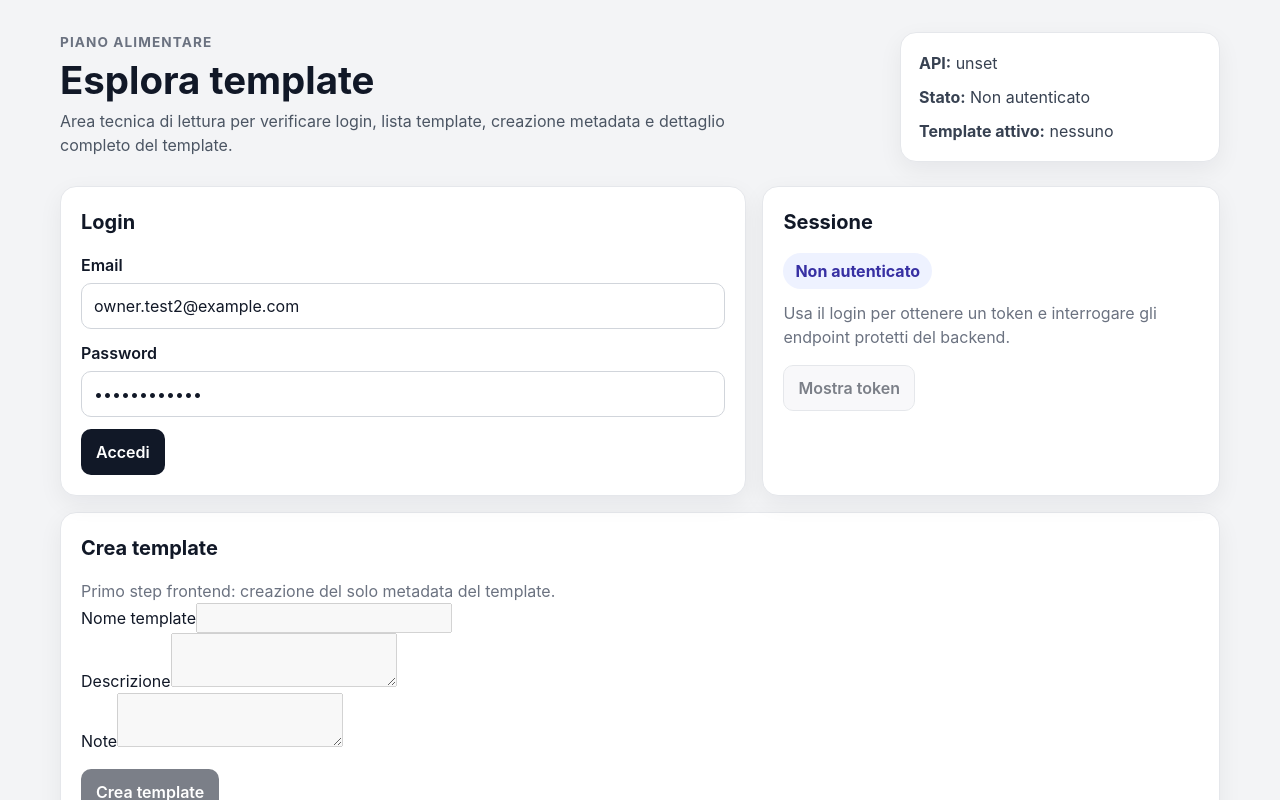
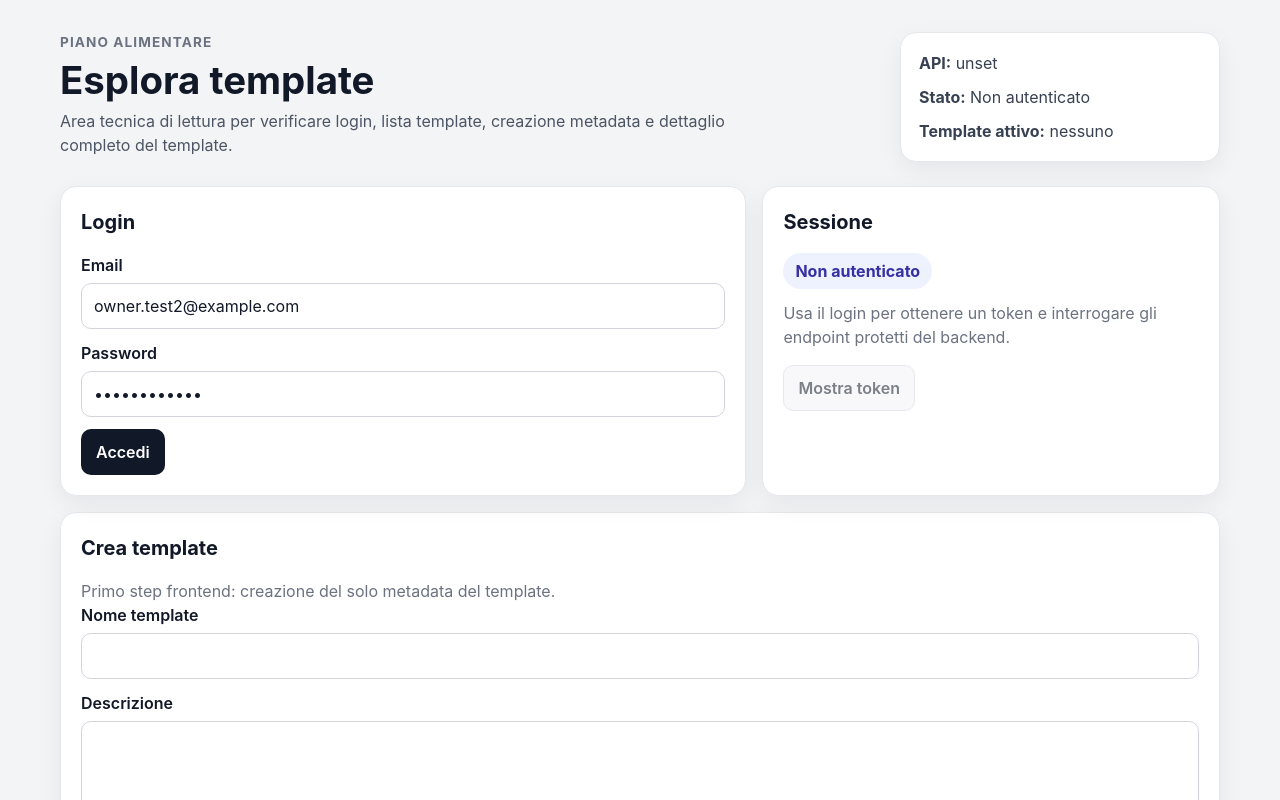
Before and after one commit to CiccioGamer00/app-piano-alimentare, a React (Vite) app in the folder web/: page / in a window 1280 px wide. Shown: the top 800 px of the page. Built offline with nearby package versions, Linux system fonts and the light colour scheme; no server answers.

Commit message:
style(web): align create template form with shared field styles

```diff
--- a/web/src/App.jsx
+++ b/web/src/App.jsx
@@ -208,9 +208,12 @@ export default function App() {
   </p>
 
   <form onSubmit={handleCreateTemplate}>
-          <div>
-            <label htmlFor="new-template-name">Nome template</label>
+    <div className="field">
+      <label className="field-label" htmlFor="new-template-name">
+        Nome template
+      </label>
       <input
+        className="field-input"
         id="new-template-name"
         type="text"
         value={newTemplateName}
@@ -219,20 +222,28 @@ export default function App() {
       />
     </div>
 
-          <div>
-            <label htmlFor="new-template-description">Descrizione</label>
+    <div className="field">
+      <label className="field-label" htmlFor="new-template-description">
+        Descrizione
+      </label>
       <textarea
+        className="field-input"
         id="new-template-description"
+        rows={3}
         value={newTemplateDescription}
         onChange={(event) => setNewTemplateDescription(event.target.value)}
         disabled={!isAuthenticated}
       />
     </div>
 
-          <div>
-            <label htmlFor="new-template-notes">Note</label>
+    <div className="field">
+      <label className="field-label" htmlFor="new-template-notes">
+        Note
+      </label>
       <textarea
+        className="field-input"
         id="new-template-notes"
+        rows={3}
         value={newTemplateNotes}
         onChange={(event) => setNewTemplateNotes(event.target.value)}
         disabled={!isAuthenticated}
```
Lines whose indentation alone changed are shown as unchanged.
